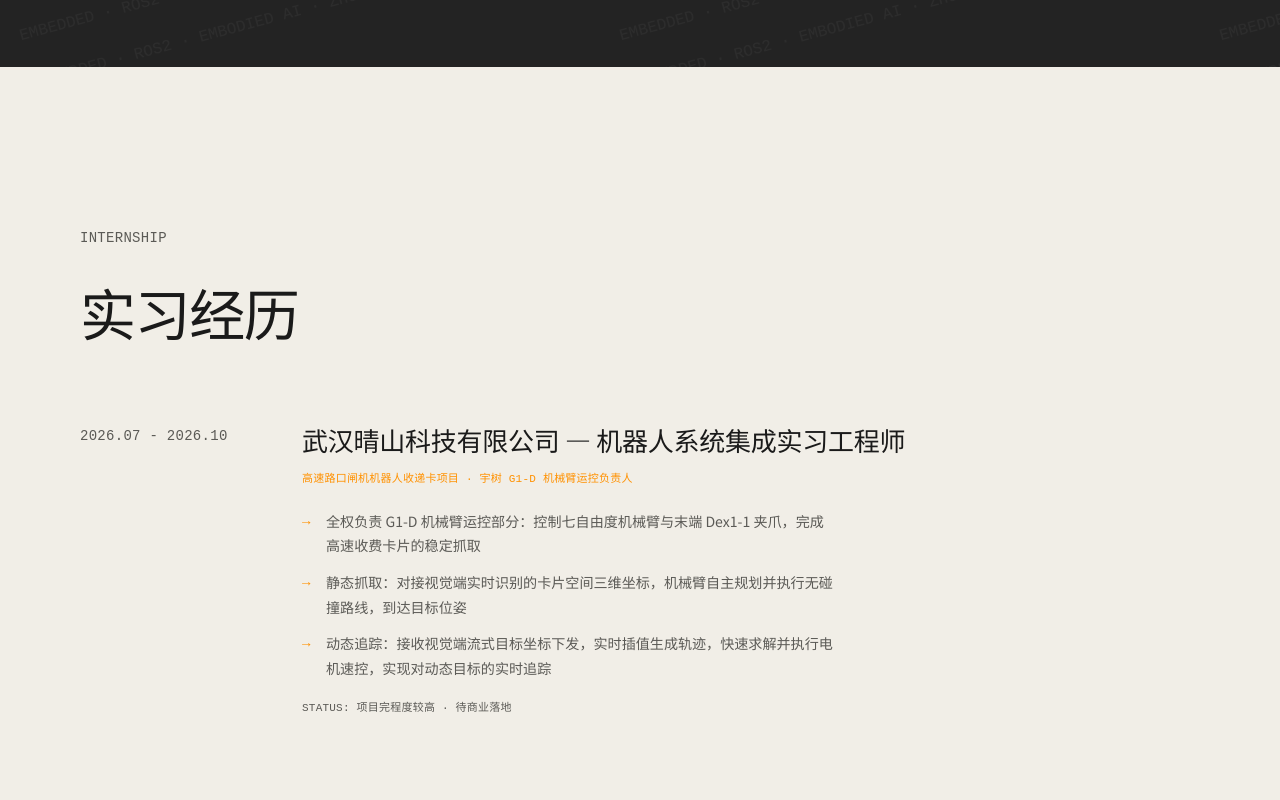
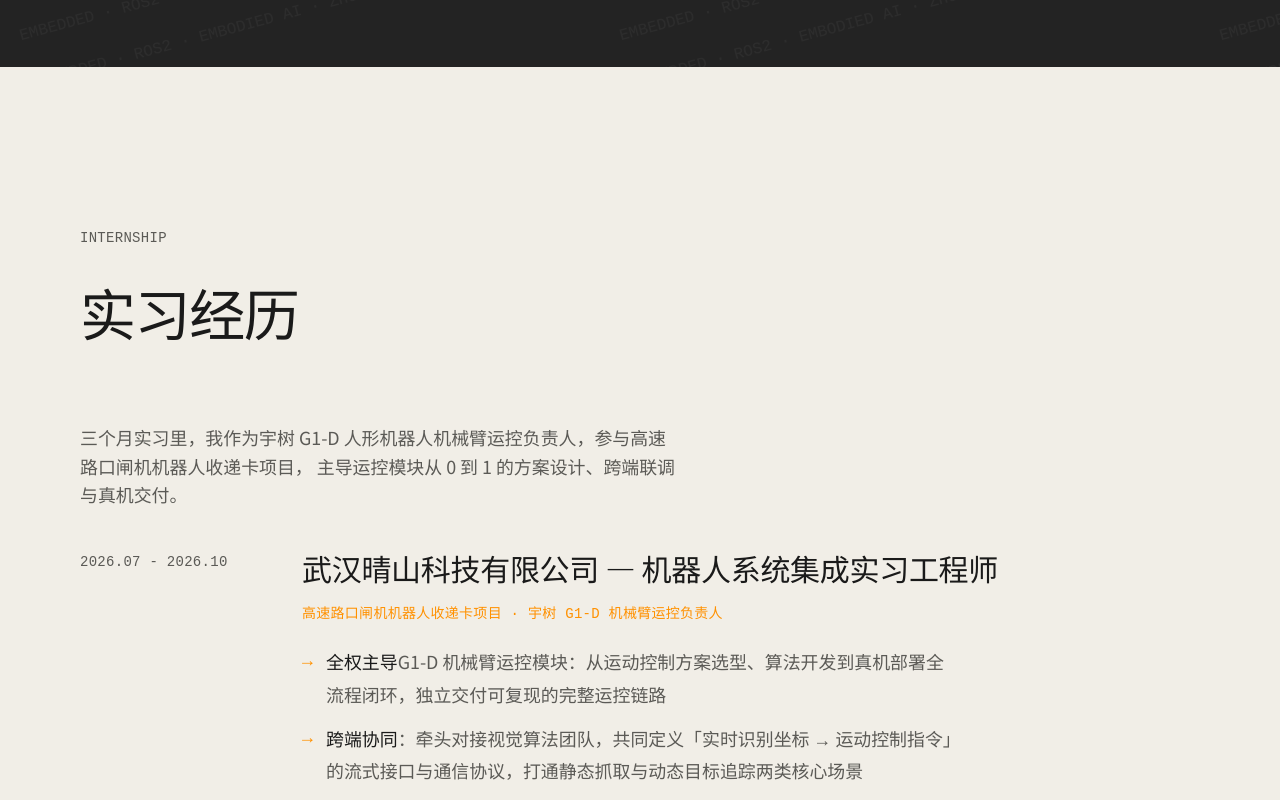
Before and after one commit to Zhouzzw/Zhouzzw_Web, a website built with Vite: page index.html in a window 1280 px wide. Shown: the part 11200-12000 px from the top of the page. Built offline with nearby package versions, Linux system fonts and the light colour scheme; a web font is replaced by a local one.

Commit message:
feat: 实习区文案润色 + 字号放大
- 参考 Columbia/MIT 简历指南重写要点：动词开头（全权主导/跨端协同/系统集成/成果），
  突出 ownership、跨端协同与系统集成；技术细节留给项目区 003/004
- 新增大字导语段；#internship 字号整体上浮一档（作用域覆盖，不影响荣誉区）

```diff
--- a/assets/css/desktop.css
+++ b/assets/css/desktop.css
@@ -1194,6 +1194,30 @@
   min-width: 190px; /* 日期跨年（2026.07 - 2026.10），比默认 160px 宽一档防换行 */
 }
 
+/* 实习区整体字号上浮一档（用户指定），仅作用于 #internship */
+#internship .timeline-list__title {
+  font-size: clamp(1.4375rem, 2.4vw, 1.875rem);
+}
+
+#internship .timeline-list__meta {
+  font-size: var(--text-mono-large);
+}
+
+#internship .internship__list li {
+  font-size: var(--text-body-large);
+  line-height: 1.8;
+  max-width: 66ch;
+}
+
+#internship .internship__list li strong {
+  font-weight: var(--weight-medium);
+  color: var(--color-text);
+}
+
+#internship .internship__note {
+  font-size: var(--text-body-small);
+}
+
 .timeline-list__content {
   display: flex;
   flex-direction: column;
--- a/index.html
+++ b/index.html
@@ -745,6 +745,10 @@
         <h2 class="section__title">实习经历</h2>
       </div>
       <div class="section__body animate-on-scroll stagger-2">
+        <p style="font-size: var(--text-body-large); max-width: 60ch; margin-bottom: var(--space-10);">
+          三个月实习里，我作为宇树 G1-D 人形机器人机械臂运控负责人，参与高速路口闸机机器人收递卡项目，
+          主导运控模块从 0 到 1 的方案设计、跨端联调与真机交付。
+        </p>
         <div class="timeline-list">
           <div class="timeline-list__item">
             <p class="timeline-list__date">2026.07 - 2026.10</p>
@@ -752,11 +756,12 @@
               <h3 class="timeline-list__title">武汉晴山科技有限公司 — 机器人系统集成实习工程师</h3>
               <p class="timeline-list__meta">高速路口闸机机器人收递卡项目 · 宇树 G1-D 机械臂运控负责人</p>
               <ul class="internship__list">
-                <li>全权负责 G1-D 机械臂运控部分：控制七自由度机械臂与末端 Dex1-1 夹爪，完成高速收费卡片的稳定抓取</li>
-                <li>静态抓取：对接视觉端实时识别的卡片空间三维坐标，机械臂自主规划并执行无碰撞路线，到达目标位姿</li>
-                <li>动态追踪：接收视觉端流式目标坐标下发，实时插值生成轨迹，快速求解并执行电机速控，实现对动态目标的实时追踪</li>
+                <li><strong>全权主导</strong>G1-D 机械臂运控模块：从运动控制方案选型、算法开发到真机部署全流程闭环，独立交付可复现的完整运控链路</li>
+                <li><strong>跨端协同</strong>：牵头对接视觉算法团队，共同定义「实时识别坐标 → 运动控制指令」的流式接口与通信协议，打通静态抓取与动态目标追踪两类核心场景</li>
+                <li><strong>系统集成</strong>：协调机械、电控、视觉三方联调节奏，排查跨模块时序与坐标标定问题，保障整机在真实闸机场景下稳定演示</li>
+                <li><strong>成果</strong>：项目完程度较高并推动进入商业落地准备阶段；实习产出沉淀为运动规划与强化学习两条技术路线（详见项目区 003 / 004）</li>
               </ul>
-              <p class="internship__note">STATUS: 项目完程度较高 · 待商业落地</p>
+              <p class="internship__note">STATUS: 项目待商业落地 · 技术细节见项目区 003 / 004</p>
             </div>
           </div>
         </div>
```
Also changed, not shown: PROGRESS.md (+20 -0 lines).
